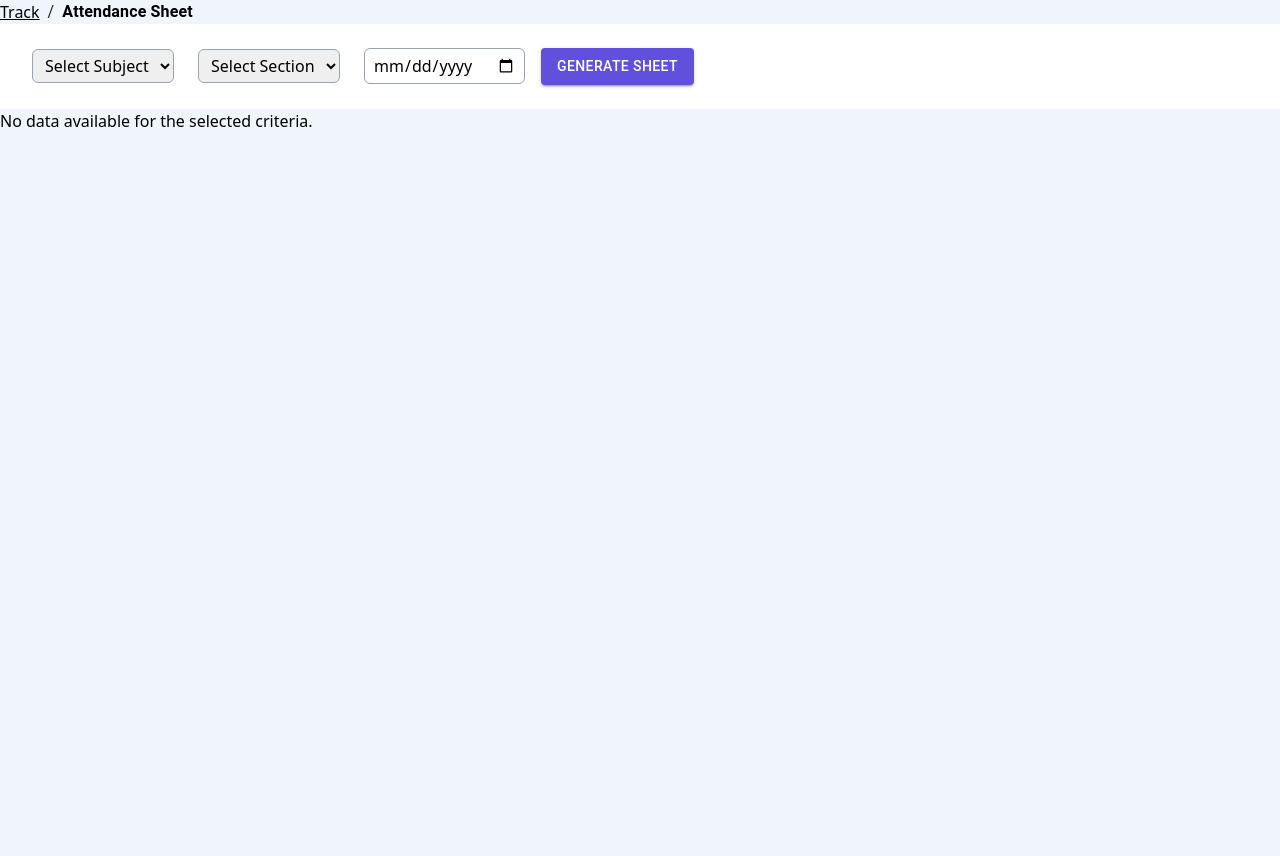
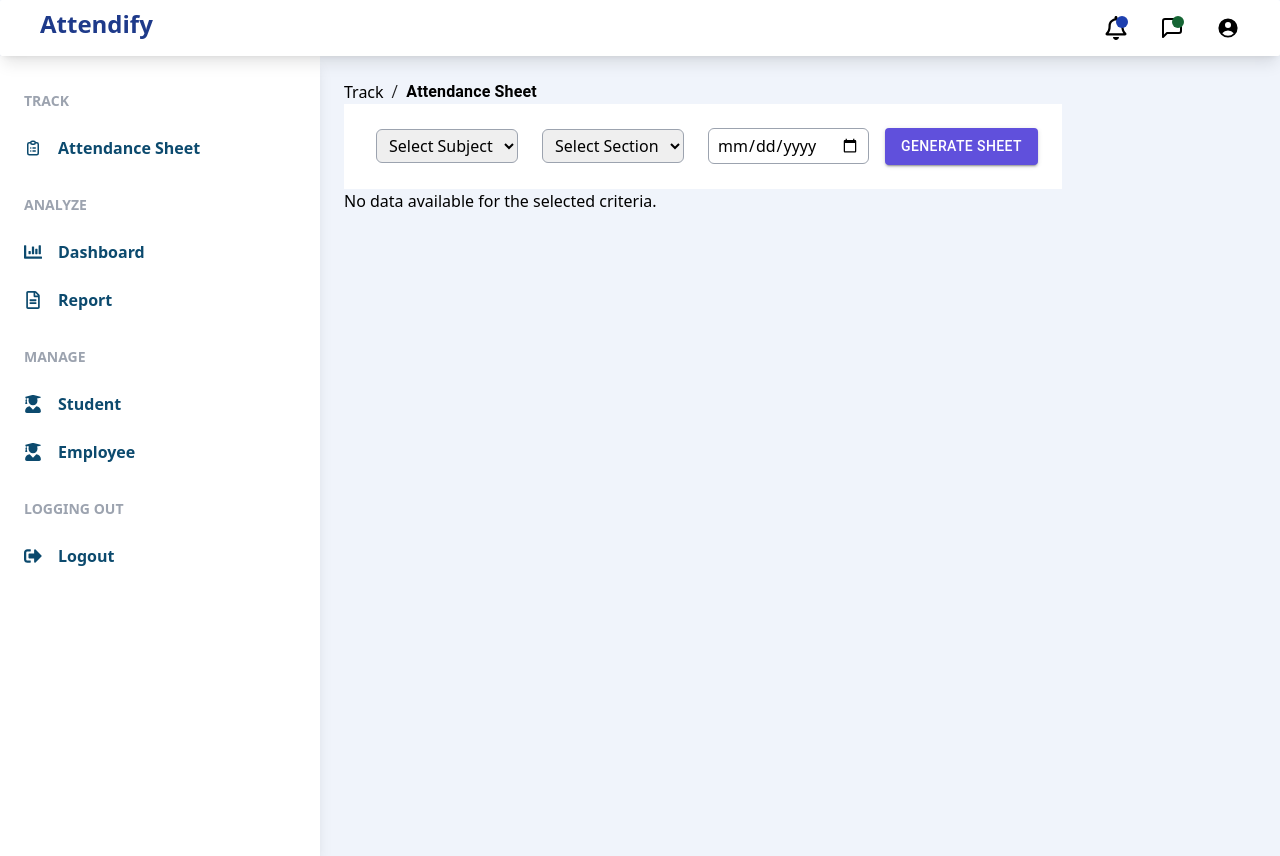
Before and after one commit to Muneeba2001/Attendify, a React (Vite) app in the folder FrontEnd/MarkIn/: page /AdminDashBoard/Track/AttendanceSheet in a window 1280 px wide. Before the commit the page ends 800 px from the top, so only its background shows below. Built offline with nearby package versions, Linux system fonts and the light colour scheme.

Commit message:
Routes bugs

```diff
--- a/FrontEnd/MarkIn/src/Pages/AdminDashBoard/Routes/AdminRoutes.jsx
+++ b/FrontEnd/MarkIn/src/Pages/AdminDashBoard/Routes/AdminRoutes.jsx
@@ -17,7 +17,7 @@ const AdminRoutes = () => {
      <Route path="Student" element = {<Student/>}/>
      <Route path="Employee" element = {<Employee/>} />
      </Route>
-     <Route path="/AdminDashBoard/Track" element = {<Track/>}>
+     <Route path="/AdminDashBoard/Track" element = {<DefaultLayout><Track/></DefaultLayout>}>
     <Route path="AttendanceSheet" element = {<AttendanceSheet/>} />
      </Route>
     </Routes>
```
